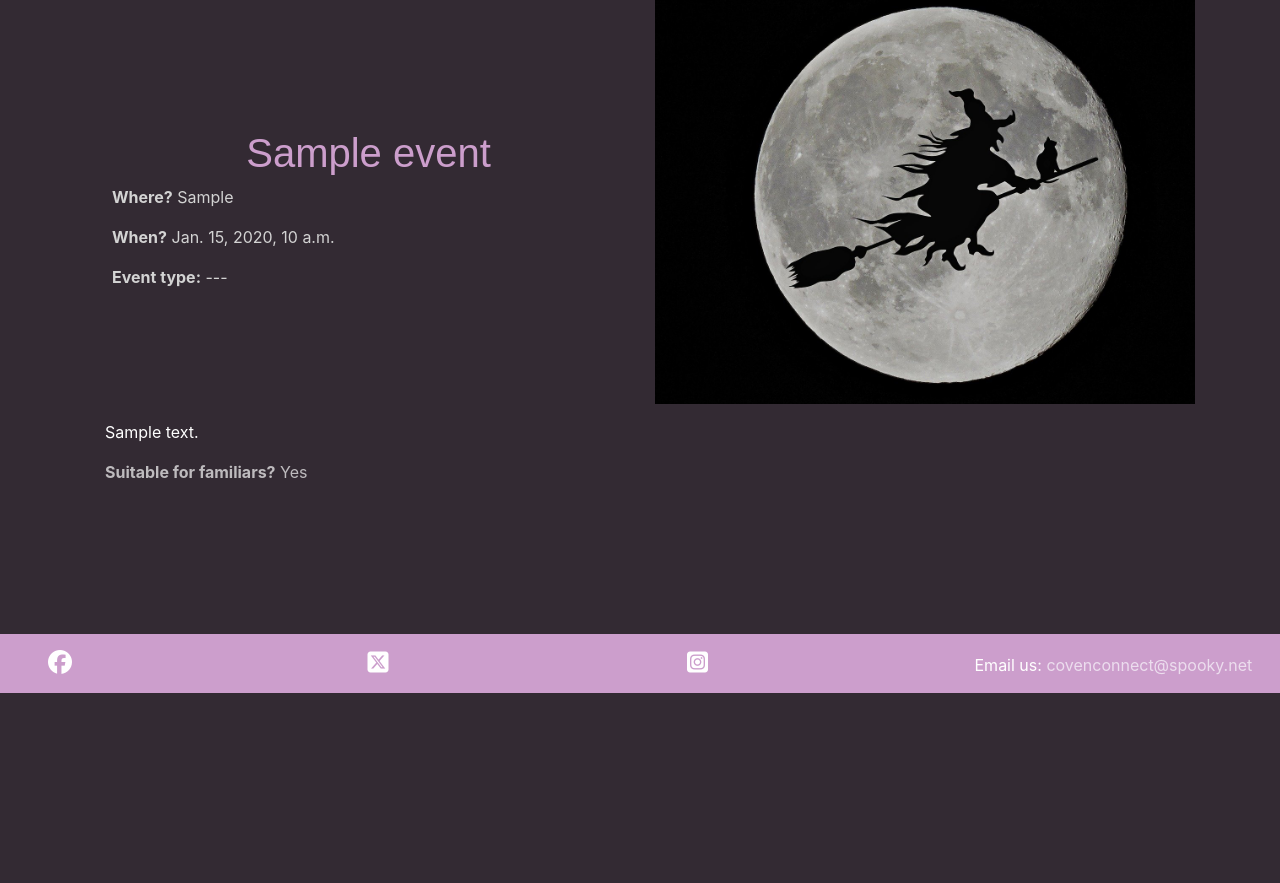
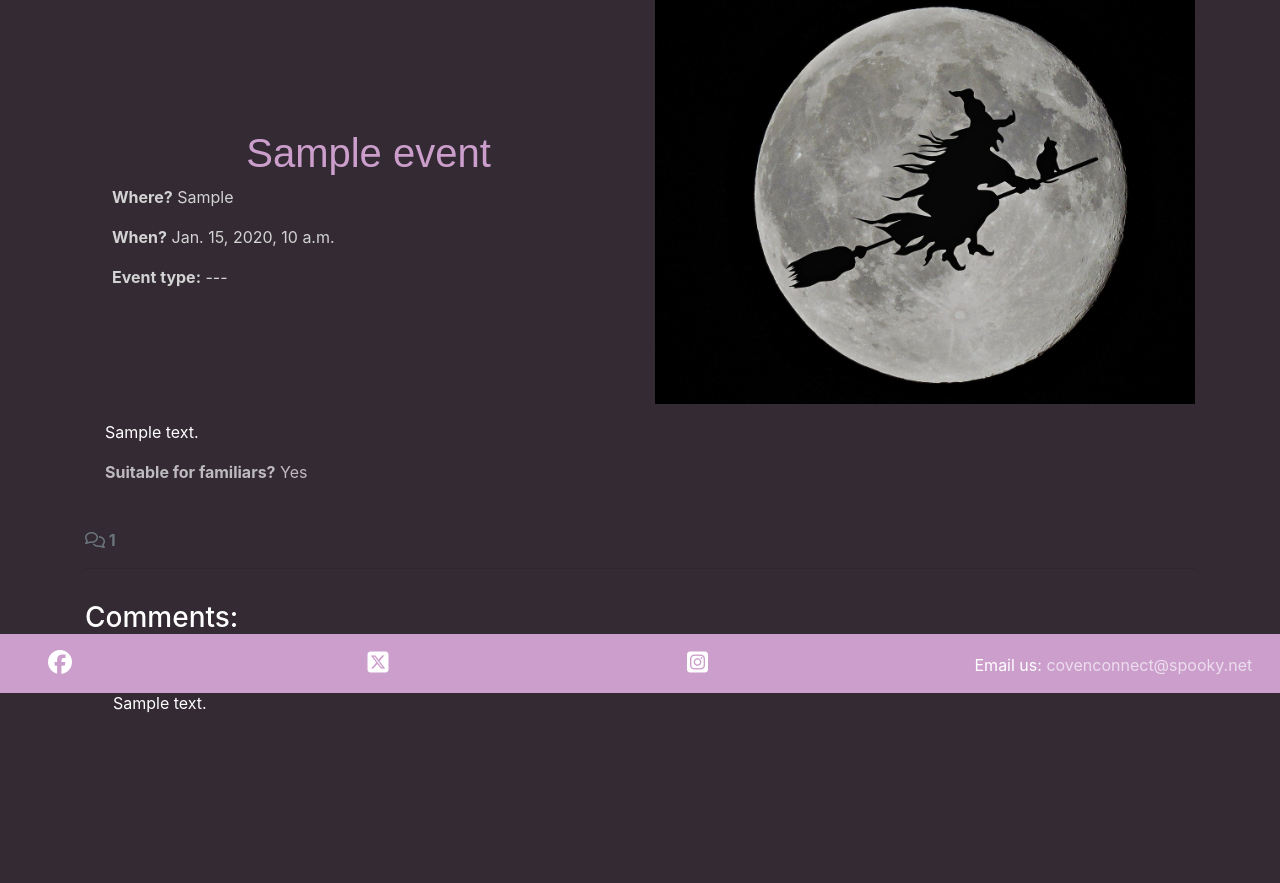
Before and after one commit to eva-may-JS/Individual-Full-Stack-Project, a Django app: a page that uses events/templates/events/event_detail.html in a window 1280 px wide. Shown: the part 107-990 px from the top of the page. Before the commit the page ends 800 px from the top, so only its background shows below. Run offline with Django 4.2, Linux system fonts and the light colour scheme; tables that the repository leaves empty hold one stand-in row (values such as "Sample post"); some libraries are stand-ins or nearby versions; some web fonts are replaced.

Commit message:
Display comments on event detail page

```diff
--- a/events/templates/events/event_detail.html
+++ b/events/templates/events/event_detail.html
@@ -36,6 +36,48 @@
             </div>
         </div>
     </div>
+    <!-- Displaying count of comments -->
+    <div class="row">
+        <div class="col-12">
+            <strong class="text-secondary">
+                <i class="far fa-comments"></i> {{ comment_count }}
+            </strong>
+        </div>
+        <div class="col-12">
+            <hr>
+        </div>
+    </div>
+    <!-- Displaying Comments -->
+    <div class="row">
+        <div class="col-md-8 card mb-4  mt-3 ">
+            <h3>Comments:</h3>
+            <div class="card-body">
+                <!-- We want a for loop inside the empty control tags
+          to iterate through each comment in comments -->
+                {% for comment in comments %}
+                <div class="p-2 comments
+          {% if not comment.approved and comment.author == user %}
+          faded{% elif not comment.approved %} d-none{% endif %}">
+                    <p class="font-weight-bold">
+                        {{ comment.author }}
+                        <span class="font-weight-normal">
+                            {{ comment.created_on }}
+                        </span> wrote:
+                    </p>
+                    <div id="comment{{ comment.id }}">
+                        {{ comment.content | linebreaks }}
+                    </div>
+                    {% if not comment.approved and comment.author == user %}
+                    <p class="approval">
+                        This comment is awaiting approval
+                    </p>
+                    {% endif %}
+                </div>
+                <!-- Our for loop ends here -->
+                {% endfor %}
+            </div>
+        </div>
+    </div>
 </div>
 
 {% endblock content %}
--- a/events/views.py
+++ b/events/views.py
@@ -26,9 +26,15 @@
 
     queryset = Event.objects.filter(status=1)
     event = get_object_or_404(queryset, slug=slug)
+    comments = event.comments.all().order_by("-created_on")
+    comment_count = event.comments.filter(approved=True).count()
 
     return render(
         request,
         "events/event_detail.html",
-        {"event": event},
+        {
+            "event": event,
+            "comments": comments,
+            "comment_count": comment_count,
+        },
     )
```
Also changed, not shown: events/templates/events/event_list.html (+7 -1 lines).
